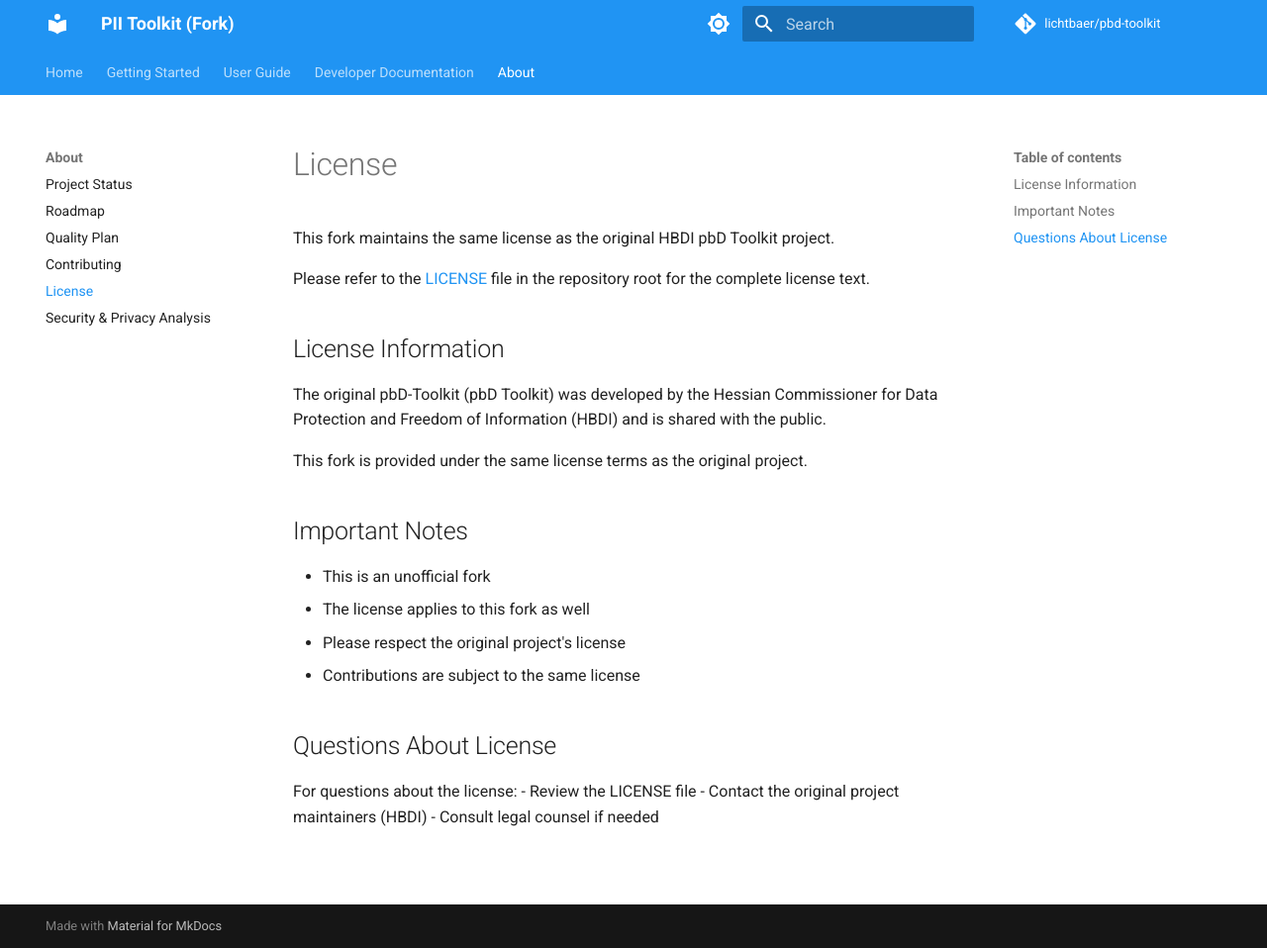
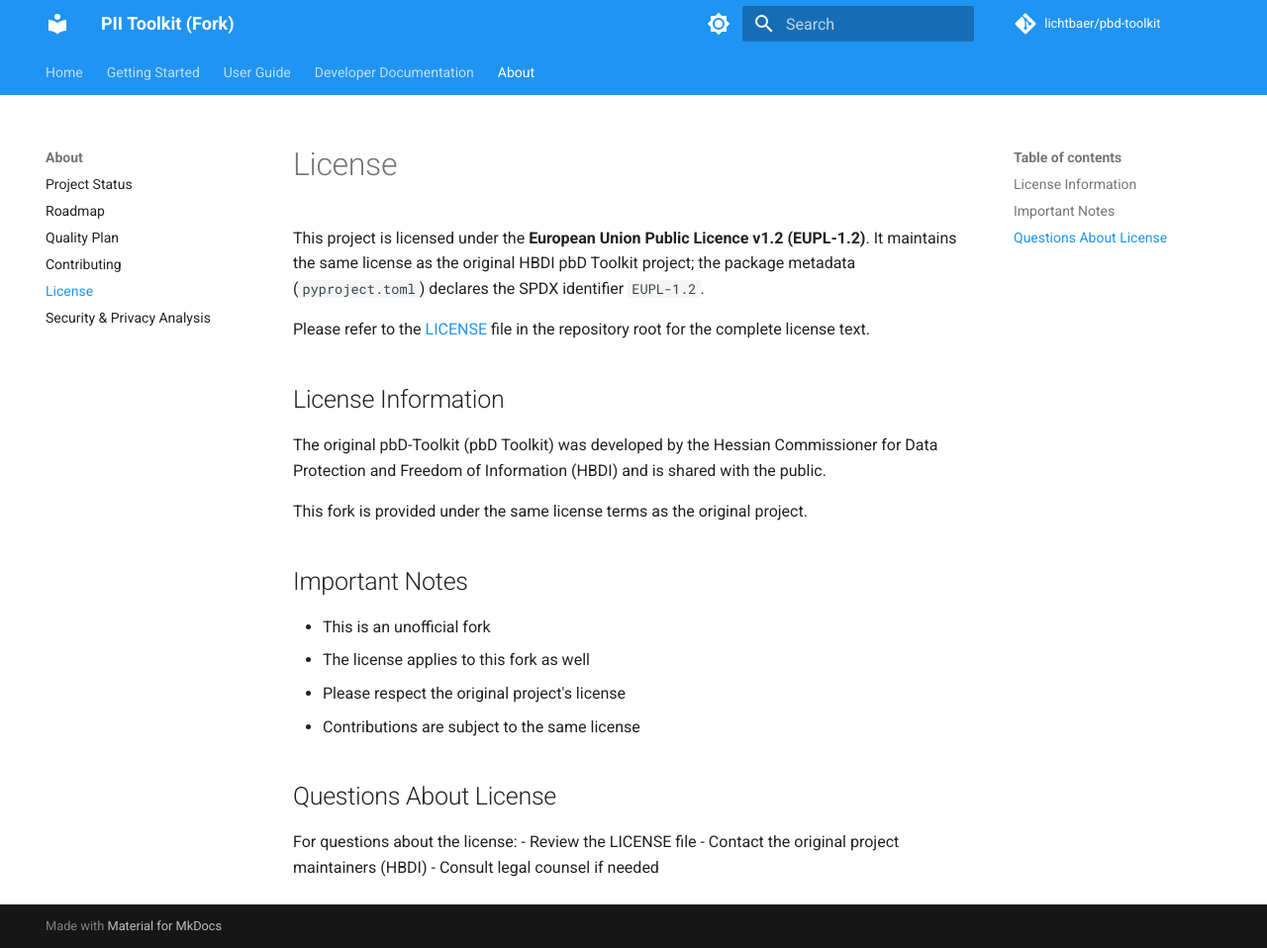
Before and after one commit to lichtbaer/pbd-toolkit, an MkDocs documentation site: the page built from docs/about/license.md, in a window 1280 px wide and 958 px high. Shown: the whole window at 99% size. Built offline with MkDocs 1.6.1 and Material for MkDocs 9.7.7, drawn with Linux system fonts in a browser that asks for light colours; comment, search, counter and statistics services are not loaded.

Commit message:
fix(packaging): declare the actual licence (EUPL-1.2) instead of MIT
LICENSE ships the European Union Public Licence v1.2, but pyproject.toml
declared 'MIT' both as license text and as a trove classifier, so every
built wheel carried wrong licence metadata.

Switch to the PEP 639 SPDX form (license = "EUPL-1.2", license-files =
["LICENSE"]) and drop the deprecated licence classifier. Built wheels now
carry License-Expression: EUPL-1.2 and bundle the licence text. README and
docs/about/license.md name the licence explicitly.

Co-Authored-By: Claude Fable 5.1 <noreply@anthropic.com>
Claude-Session: https://claude.ai/code/session_01KQXwmf84FHvjgAGYqAq2W7

```diff
--- a/docs/about/license.md
+++ b/docs/about/license.md
@@ -1,6 +1,6 @@
 # License
 
-This fork maintains the same license as the original HBDI pbD Toolkit project.
+This project is licensed under the **European Union Public Licence v1.2 (EUPL-1.2)**. It maintains the same license as the original HBDI pbD Toolkit project; the package metadata (`pyproject.toml`) declares the SPDX identifier `EUPL-1.2`.
 
 Please refer to the [LICENSE](../LICENSE) file in the repository root for the complete license text.
 
```
Also changed, not shown: README.md (+1 -1 lines), pyproject.toml (+5 -2 lines).
